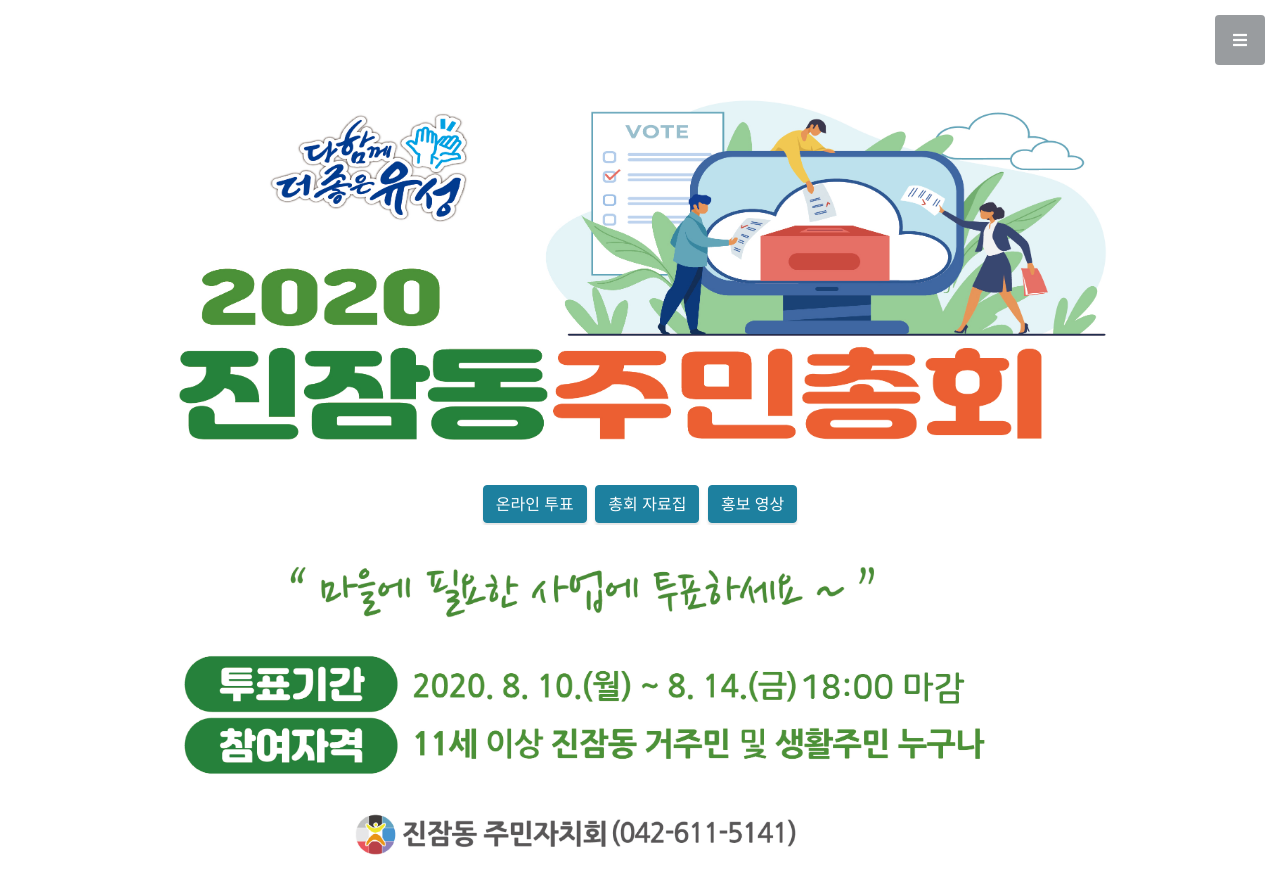
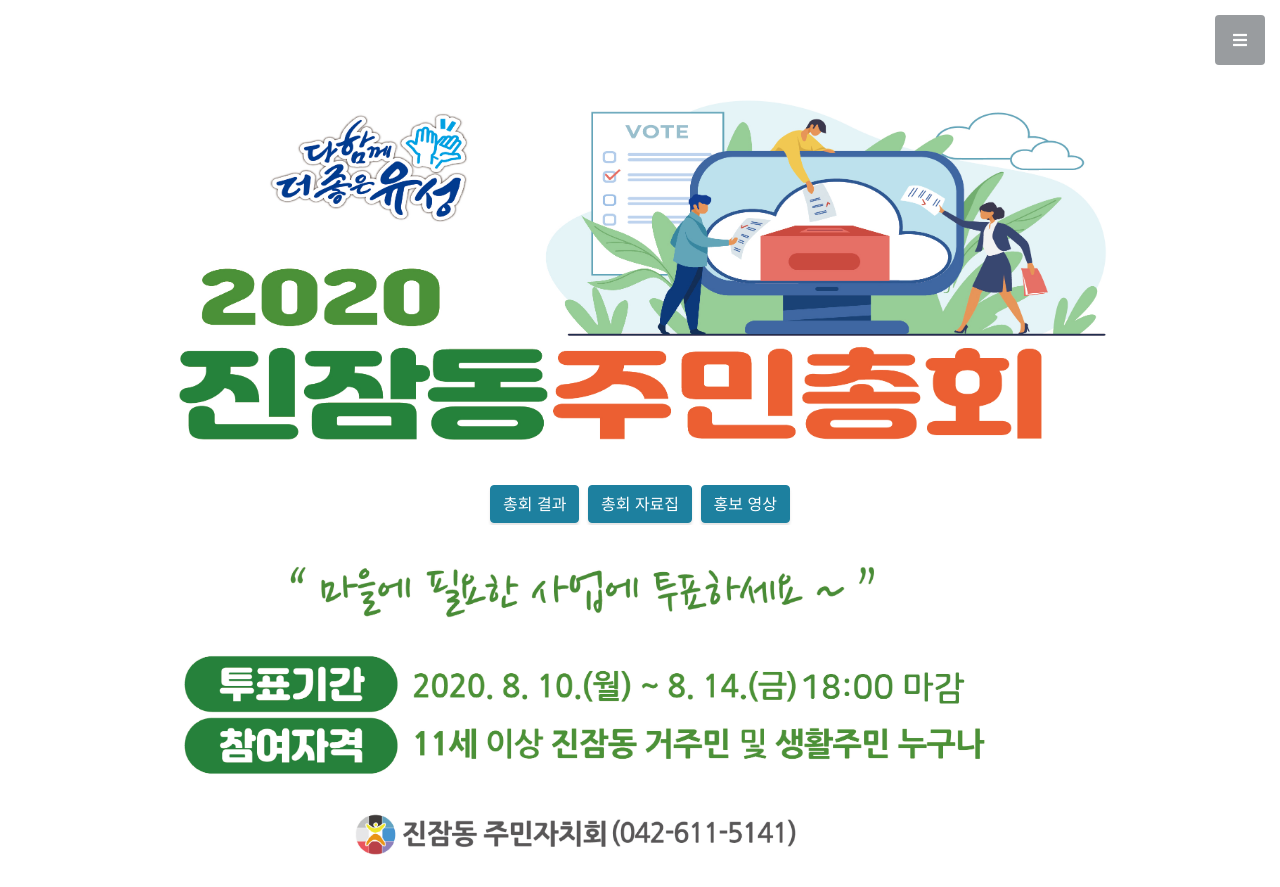
Before and after one commit to AROUNDjoa/jinjamdong, a website with bundled scripts: page index.html in a window 1280 px wide. Shown: the top 887 px of the page. Built offline with nearby package versions, Linux system fonts and the light colour scheme.

Commit message:
Add files via upload

```diff
--- a/index.html
+++ b/index.html
@@ -71,7 +71,7 @@
         <img src="img/top-img.jpg">
     </div>
      <div class="item">
-      <a class="btn btn-primary btn-xl js-scroll-trigger" href="https://form.office.naver.com/form/responseView.cmd?formkey=NGJiNmVhZjItZmVhZi00MzdmLTlkNzAtNjJjOGU2ZWY3MWQ5&sourceId=urlshare" target="_blank">온라인 투표</a>
+      <a class="btn btn-primary btn-xl js-scroll-trigger" href="https://drive.google.com/file/d/1aPpTaeJtja1TOecdR2MlPrYgB-NkyC0H/view?usp=sharing" target="_blank">총회 결과</a>
       <a class="btn btn-primary btn-xl js-scroll-trigger" href="https://drive.google.com/file/d/17oOu9JNBZgwg7QyCg3Q19UwtN7u1W3wd/view?usp=sharing" target="_blank">총회 자료집</a>
          <a class="btn btn-primary btn-xl js-scroll-trigger" href="https://drive.google.com/file/d/1au9MVf7kOIubByCIvOmxn0opX1JOM0e9/view?usp=sharing" target="_blank">홍보 영상</a>
       </div>
```
